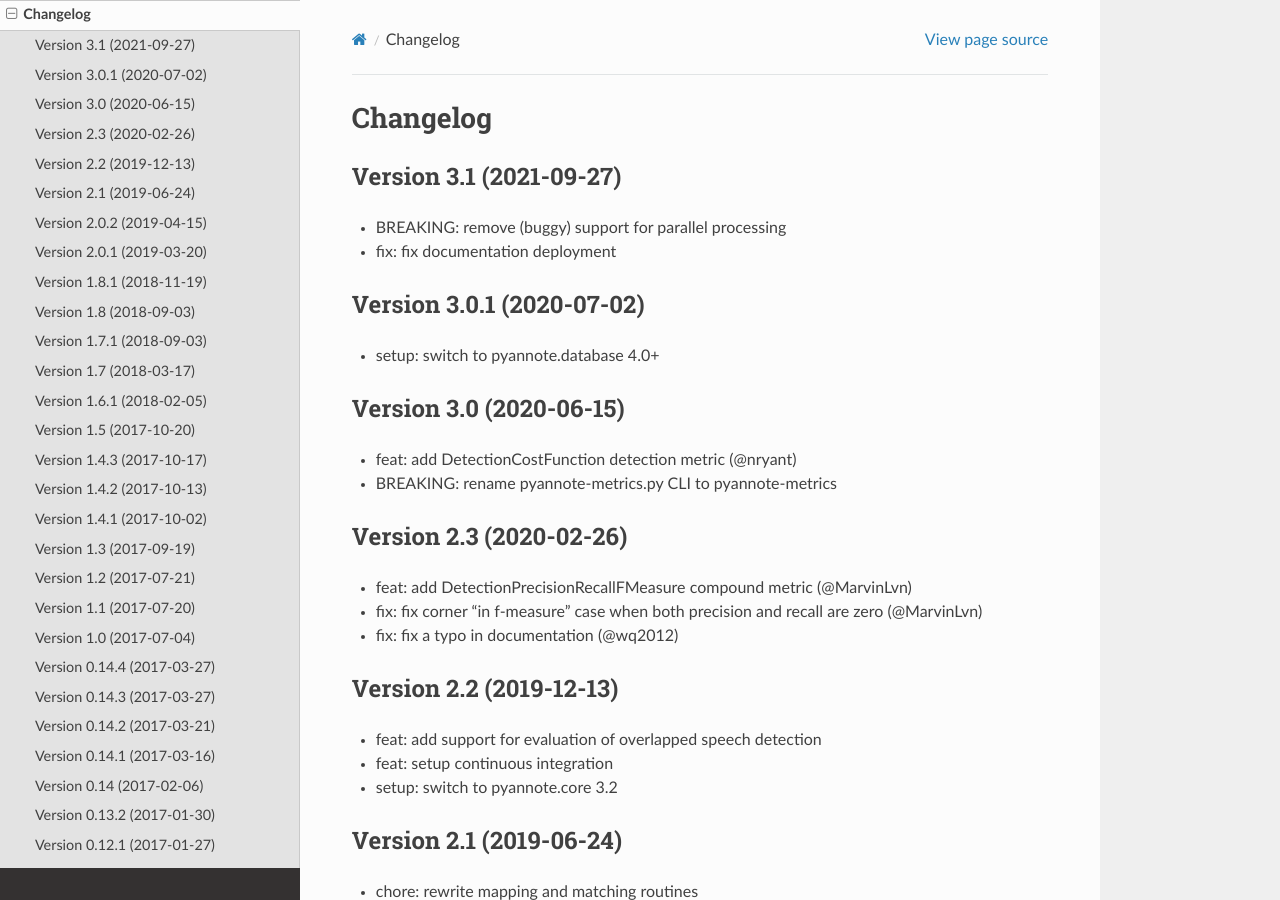
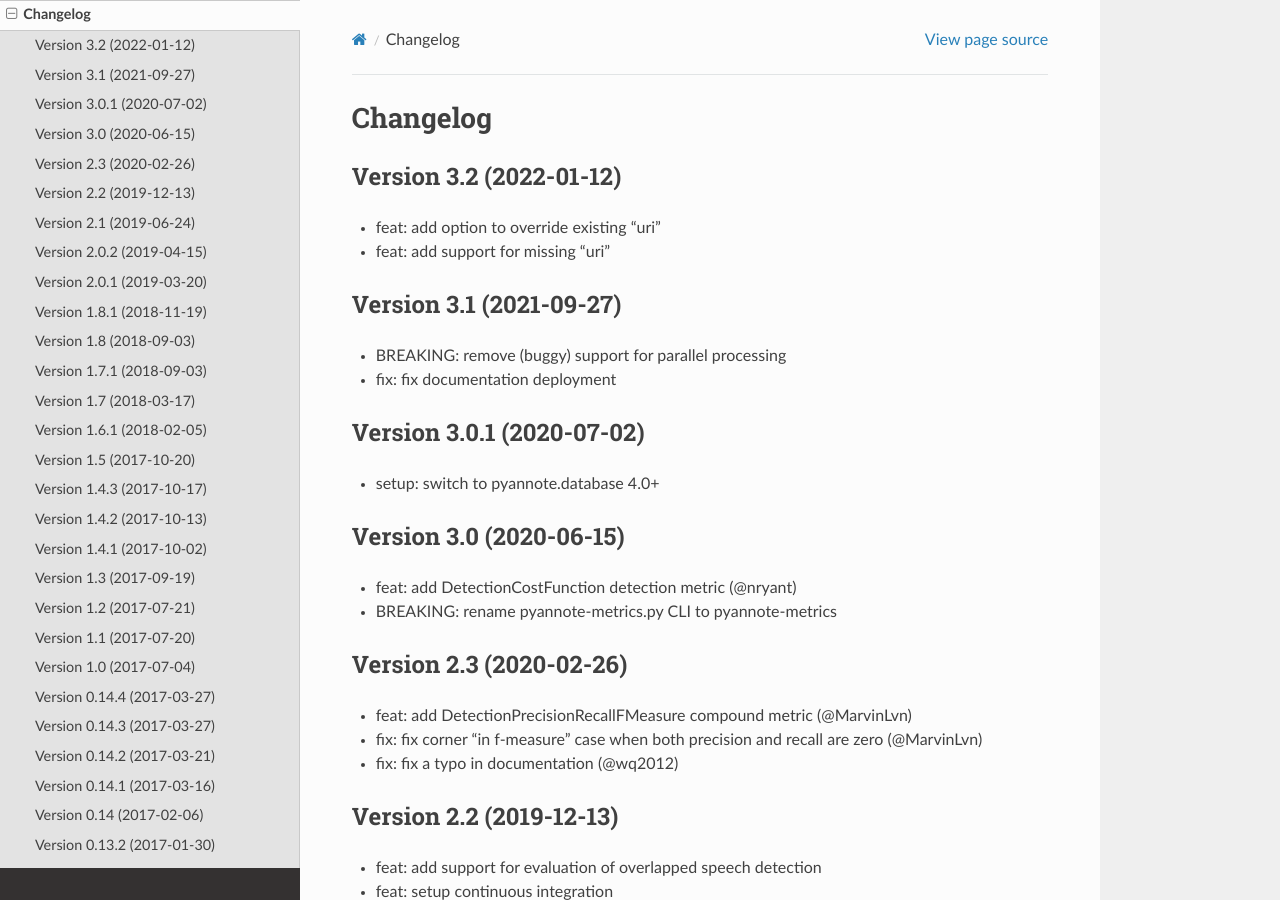
Before and after one commit to pyannote/pyannote-metrics, a Sphinx documentation site: the page built from docs/source/changelog.rst, in a window 1280 px wide and 900 px high. Built offline with Sphinx 7.4.7 and the Read the Docs theme 2.0.0, drawn with Linux system fonts in a browser that asks for light colours.

Commit message:
doc: update changelog

```diff
--- a/docs/source/changelog.rst
+++ b/docs/source/changelog.rst
@@ -1,6 +1,12 @@
 #########
 Changelog
 #########
+
+Version 3.2 (2022-01-12)
+~~~~~~~~~~~~~~~~~~~~~~~~
+
+- feat: add option to override existing "uri"
+- feat: add support for missing "uri"
 
 Version 3.1 (2021-09-27)
 ~~~~~~~~~~~~~~~~~~~~~~~~
```
